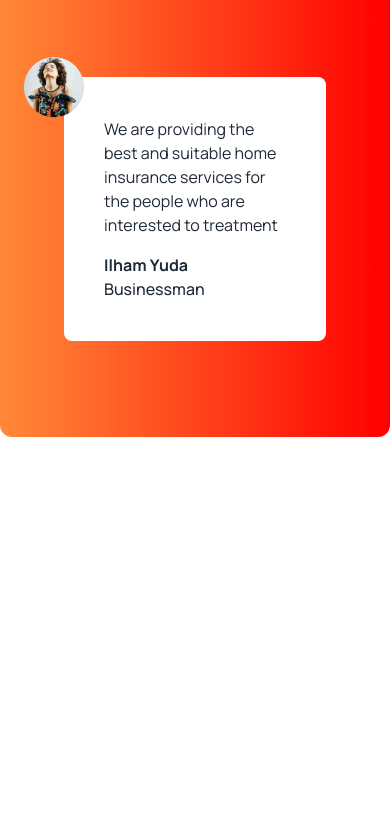
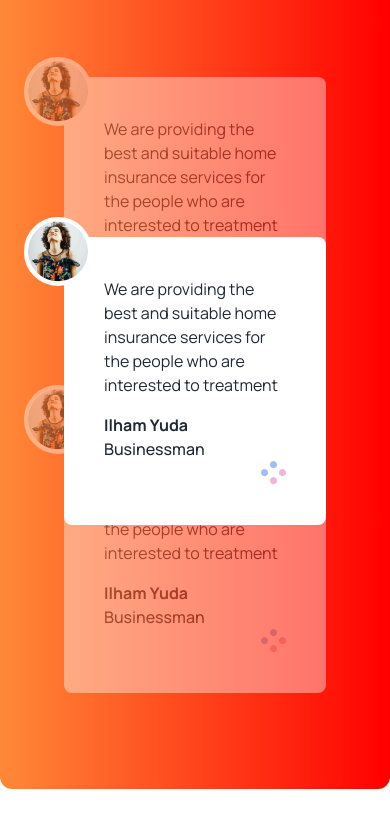
Before and after one commit to abushahed670/tea-house-daisyUI, a plain HTML site: page index.html in a window 390 px wide. Shown: the part 5572-6399 px from the top of the page. Before the commit the page ends 6105 px from the top, so only its background shows below. Drawn offline with nearby package versions, Linux system fonts and the light colour scheme.

Commit message:
review done with responsive

```diff
--- a/index.html
+++ b/index.html
@@ -155,6 +155,7 @@
         </section>
         <!-- super client sections  -->
         <section class="my-24 flex flex-col lg:flex-row gap-20 rounded-xl bg-gradient-to-r from-[#FF8938] to-[#F00] px-16 py-24">
+            <div class="flex lg:pr-28 items-center">
                 <div class="space-y-5">
                     <h2 class="text-5xl font-extrabold text-white">
                         Meet Our Super <br>
@@ -162,13 +163,49 @@
                     <p class="text-white">There are many variations of passages of Lorem Ipsum available, but the majority have suffered alteration in some form, by injected humour, or randomised words which don't look even slightly believable.</p>
                     <button class="btn btn-primary">Show All</button>
                 </div>
-            <div class="p-10 rounded-lg bg-white relative">
-                <!-- review -->
-                <img class="absolute -top-5 -left-10" src="images/client.png" alt="">
+
+            </div>
+            <!-- review container  -->
+            <div class="relative">
+                <!--next review -->
+                <div class="p-10 rounded-lg bg-white relative mb-10 opacity-40 z-10">
+
+                    <img class="absolute -top-5 -left-10 border-4 border-white rounded-full  bg-white" src="images/client.png" alt="">
                     <p>We are providing the best and suitable home insurance services for the people who are interested to treatment</p>
                     <h4 class="font-bold mt-4">Ilham Yuda</h4>
                     <p class="font-medium"> Businessman</p>
+                    <div class="flex justify-end">
+                        <img src="images/circles.png" alt="">
                     </div>
+                </div>
+                <!--current review -->
+                <div class="p-10 rounded-lg bg-white absolute top-40 lg:-left-32 lg:w-[430px] z-20">
+
+                    <img class="absolute -top-5 -left-10 border-4 border-white rounded-full  bg-white" src="images/client.png" alt="">
+                    <p>We are providing the best and suitable home insurance services for the people who are interested to treatment</p>
+                    <h4 class="font-bold mt-4">Ilham Yuda</h4>
+                    <p class="font-medium"> Businessman</p>
+                    <div class="flex justify-end">
+                        <img src="images/circles.png" alt="">
+                    </div>
+                </div>
+                <!--previous review -->
+                <div class="p-10 rounded-lg bg-white relative opacity-40 z-10">
+
+                    <img class="absolute -top-5 -left-10 border-4 border-white rounded-full  bg-white" src="images/client.png" alt="">
+                    <p>We are providing the best and suitable home insurance services for the people who are interested to treatment</p>
+                    <h4 class="font-bold mt-4">Ilham Yuda</h4>
+                    <p class="font-medium"> Businessman</p>
+                    <div class="flex justify-end">
+                        <img src="images/circles.png" alt="">
+                    </div>
+                </div>
+            </div>
+
+        </section>
+        <!-- news and events section  -->
+        <section class="my-24">
+
 
         </section>
 
```
Lines whose indentation alone changed are shown as unchanged.
